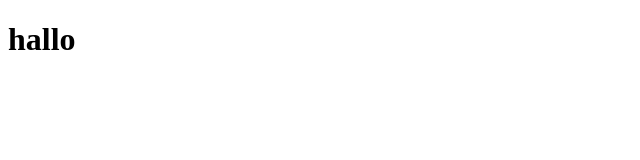
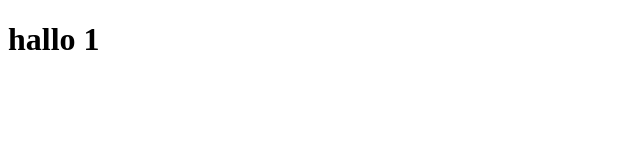
Before and after one commit to WeichselRiver/briefmarken3, a plain HTML site: page templates/index.html in a window 1280 px wide. Shown: the full height of the page, 0-640 px from the left. Drawn offline with Linux system fonts and the light colour scheme.

Commit message:
first commit

```diff
--- a/templates/index.html
+++ b/templates/index.html
@@ -7,6 +7,6 @@
     <title>Document</title>
 </head>
 <body>
-    <h1>hallo</h1>
+    <h1>hallo 1</h1>
 </body>
 </html>
```
